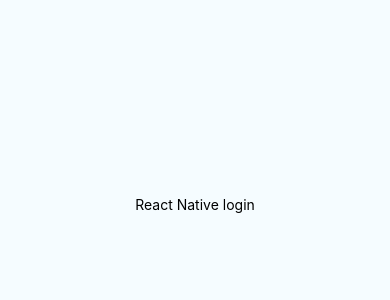
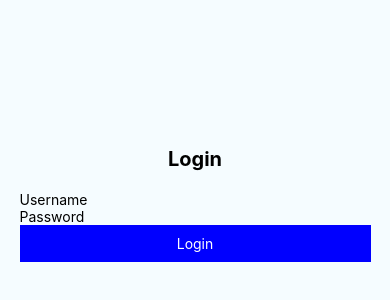
Before and after one commit to alihesari/react-native-login, a React Native app: screen / in a window 390 px wide. Shown: the part 218-518 px from the top of the page. Built offline with nearby package versions, Linux system fonts and the light colour scheme.

Commit message:
Create Login component

```diff
--- a/App.js
+++ b/App.js
@@ -14,6 +14,7 @@
 import { Provider } from 'react-redux';
 import { createStore } from 'redux';
 import reducers from './src/reducers';
+import LoginForm from './src/components/LoginForm';
 
 const instructions = Platform.select({
   ios: 'Press Cmd+R to reload,\n' +
@@ -28,7 +29,7 @@
     return (
       <Provider store={createStore(reducers) }>
         <View style={styles.container}>
-          <Text>React Native login</Text>
+          <LoginForm />
         </View>
       </Provider>
     );
--- /dev/null
+++ b/src/components/LoginForm.js
@@ -0,0 +1,52 @@
+import React, { Component } from 'react';
+import {
+  Platform,
+  StyleSheet,
+  Text,
+  View,
+  TextInput,
+  TouchableOpacity
+} from 'react-native';
+
+class LoginForm extends Component {
+  render() {
+    return (
+      <View style={style.loginForm}>
+        <Text style={style.pageTitle}>Login</Text>
+        <TextInput
+          placeholder="Username"
+        />
+        <TextInput
+          placeholder="Password"
+          secureTextEntry={true}
+        />
+        <TouchableOpacity style={style.loginBtn} activeOpacity={0.8}>
+          <Text style={style.loginBtnText}>Login</Text>
+        </TouchableOpacity>
+      </View>
+    );
+  }
+}
+
+const style = StyleSheet.create({
+  pageTitle: {
+    fontSize: 20,
+    fontWeight: 'bold',
+    textAlign: 'center',
+    marginBottom: 20
+  },
+  loginForm: {
+    width: '90%',
+  },
+  loginBtn: {
+    backgroundColor: 'blue',
+    paddingTop: 10,
+    paddingBottom: 10
+  },
+  loginBtnText: {
+    color: '#fff',
+    textAlign: 'center'
+  }
+});
+
+export default LoginForm;
```
